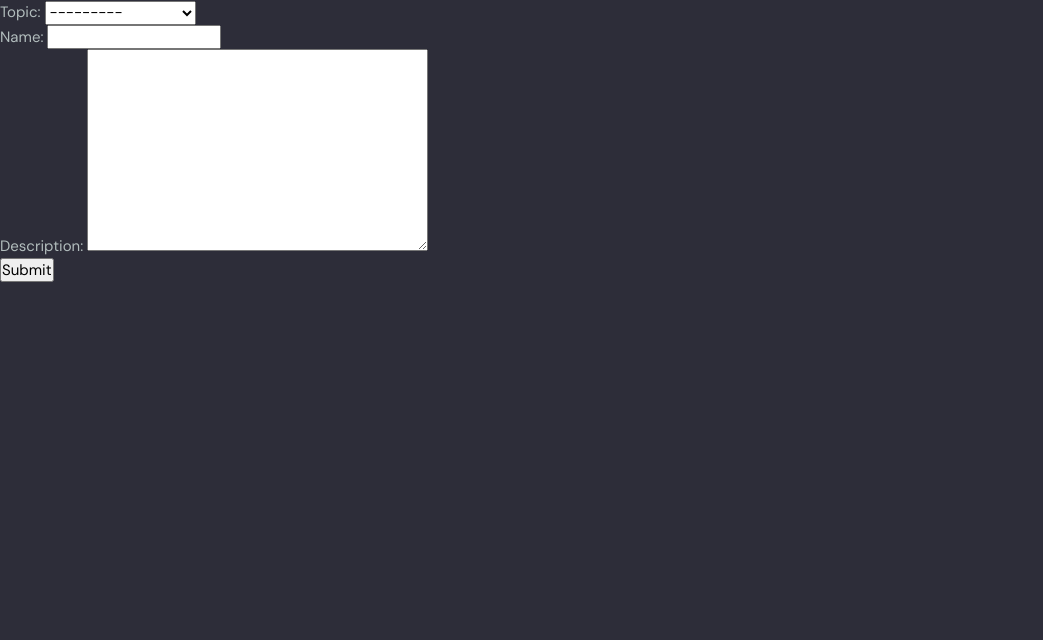
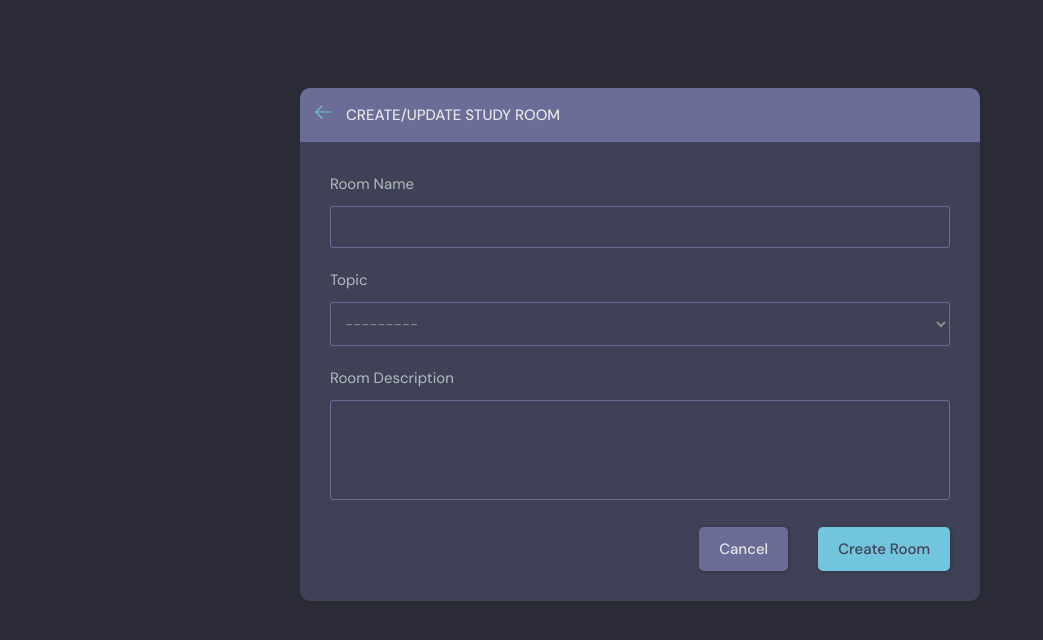
Before and after one commit to kharelsujan/django-tutorial-studybud-traversy, a Django app: page /create-room/ in a window 1280 px wide. Shown: the part 76-716 px from the top of the page, without its empty margins (0-1043 px from the left). Run offline with Django 5.2, Linux system fonts and the light colour scheme; a user stored in the database is signed in; data comes from the database, SQL or seed files in the repository; both versions use the stored data as it was after the commit.

Commit message:
fix issue with the room.host and apply them to create/update page

```diff
--- a/base/templates/base/room_form.html
+++ b/base/templates/base/room_form.html
@@ -2,13 +2,73 @@
 
 {% block content %}
 
-<div>
-    <form method = "POST" action=""> {% csrf_token %}
-        {{form.as_p}}
-        <input type="submit" value="Submit">
-     </form>
-</div>
+  <main class="create-room layout">
+    <div class="container">
+      <div class="layout__box">
+
+        <div class="layout__boxHeader">
+          <div class="layout__boxTitle">
+            <a href="{% url 'home' %}">
+              <svg version="1.1" xmlns="http://www.w3.org/2000/svg" width="32" height="32" viewBox="0 0 32 32">
+                <title>arrow-left</title>
+                <path
+                  d="M13.723 2.286l-13.723 13.714 13.719 13.714 1.616-1.611-10.96-10.96h27.625v-2.286h-27.625l10.965-10.965-1.616-1.607z">
+                </path>
+              </svg>
+            </a>
+            <h3>Create/Update Study Room</h3>
+          </div>
+        </div>
+
+        <div class="layout__body">
+          <form class="form" action="" method="POST"> {% csrf_token %}
+
+            <div class="form__group">
+              <label for="room_name">Room Name</label>
+              {{form.name}}
+              <!-- <input id="room_name" name="room_name" type="text" placeholder="E.g. Mastering Python + Django" /> -->
+            </div>
+
+            <div class="form__group">
+              <label for="room_name">Topic</label>
+              {{form.topic}}
+              <!-- <input id="room_name" name="room_name" type="text" placeholder="E.g. Mastering Python + Django" /> -->
+            </div>
+
+            <div class="form__group">
+              <label for="room_name">Room Description</label>
+              {{form.description}}
+              <!-- <input id="room_name" name="room_name" type="text" placeholder="E.g. Mastering Python + Django" /> -->
+            </div>
+
+            <!-- <div class="form__group">
+              <label for="room_topic">Topic</label>
+              <input required type="text" name="topic" id="room_topic" list="topic-list" />
+              <datalist id="topic-list">
+                <select id="room_topic">
+                  <option value="">Select your topic</option>
+                  <option value="Python">Python</option>
+                  <option value="Django">Django</option>
+                </select>
+              </datalist>
+
+            </div>
 
 
+            <div class="form__group">
+              <label for="room_about">About</label>
+              <textarea name="room_about" id="room_about" placeholder="Write about your study group..."></textarea>
+            </div> -->
+
+            <div class="form__action">
+              <a class="btn btn--dark" href="{% url 'home' %}">Cancel</a>
+              <button class="btn btn--main" type="submit">Create Room</button>
+            </div>
+
+          </form>
+        </div>
+      </div>
+    </div>
+  </main>
 
 {% endblock content %}
--- a/base/views.py
+++ b/base/views.py
@@ -106,13 +106,16 @@ def room(request, pk):
 
 @login_required(login_url='login')
 def createRoom(request):
-    form = RoomForm
+    form = RoomForm()
 
     if request.method == "POST":
         form = RoomForm(request.POST)
         if form.is_valid():
-            form.save()
+            room = form.save(commit=False)
+            room.host = request.user
+            room.save()
             return redirect('home')
+
     context = {'form': form}
     return render(request, 'base/room_form.html', context)
 
```
Also changed, not shown: base/templates/base/room_form_old.html (added, +14 -0 lines), db.sqlite3.
